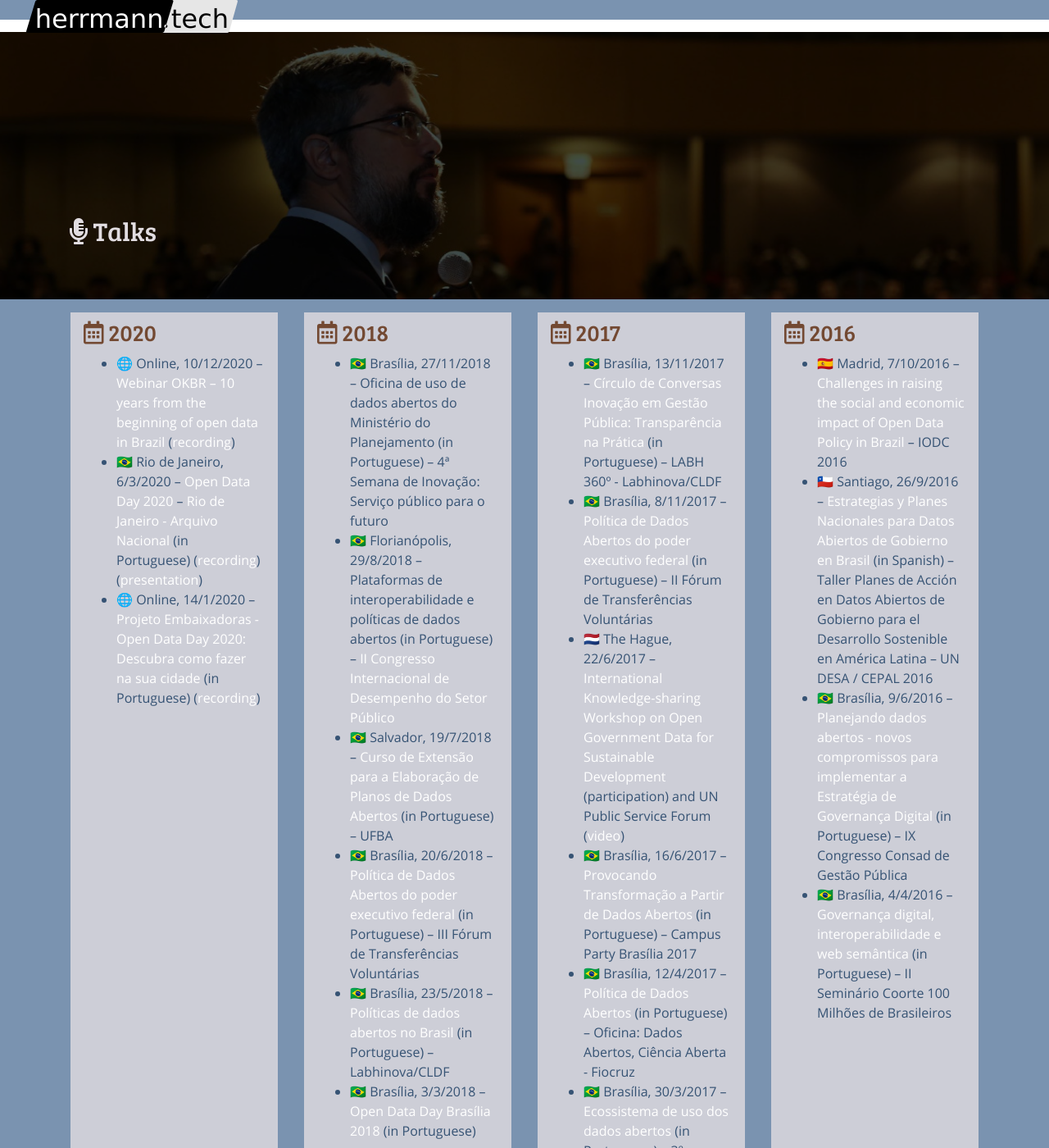
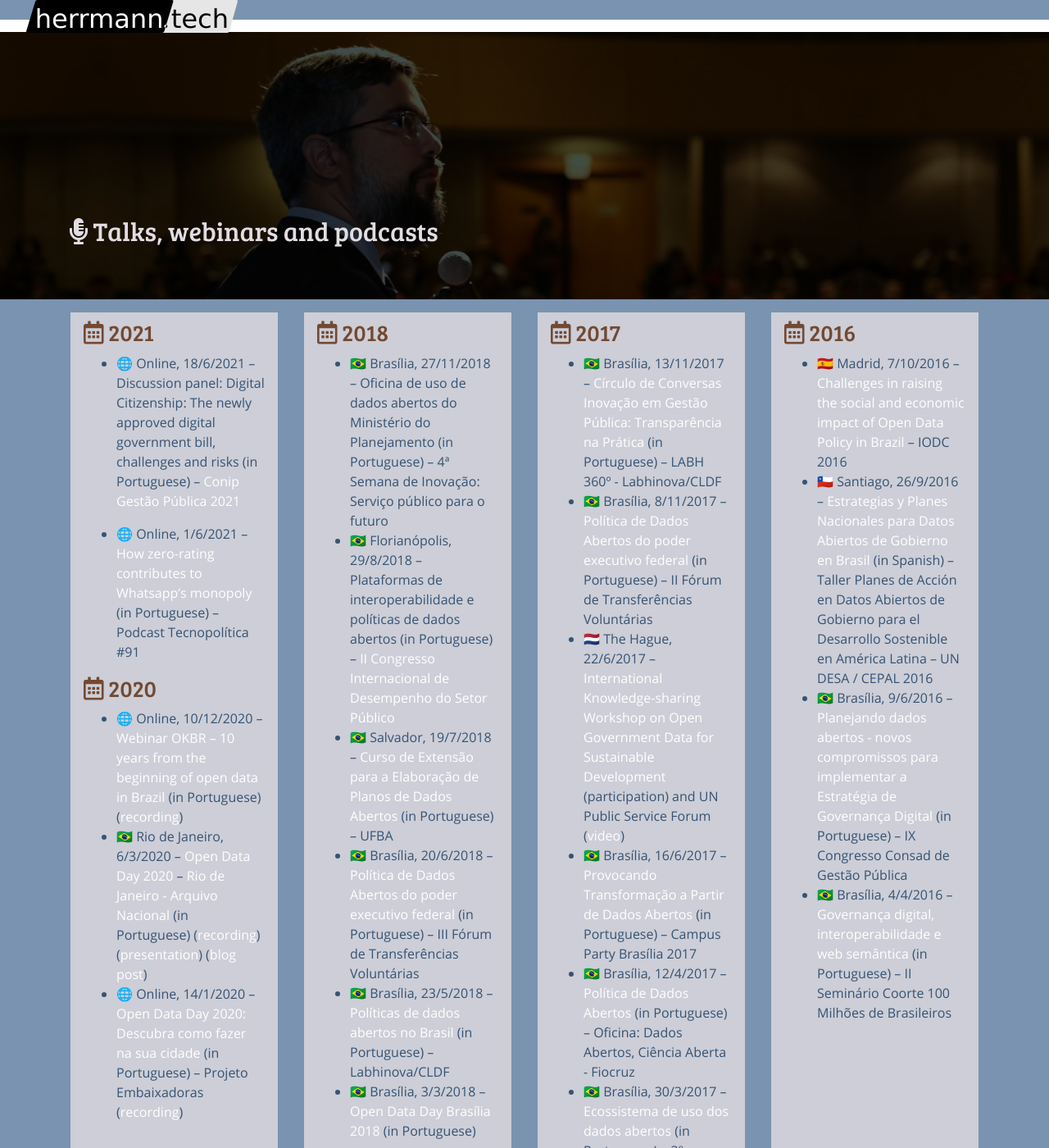
Before and after one commit to augusto-herrmann/augusto-herrmann.github.io, a Jekyll site: the page built from en/index.md, in a window 1280 px wide and 1400 px high, scrolled down 1911 px. Shown: the whole window at 82% size. Built offline with Jekyll 4.4.1, drawn with Linux system fonts in a browser that asks for light colours; nearby versions of some CDN libraries.

Commit message:
add new panel discussion and podcast

```diff
--- a/en/index.md
+++ b/en/index.md
@@ -83,7 +83,7 @@ For more posts, please see [the blog](blog).
 <div class="long-h">
 <div class="container">
 
-## *﻿*{: .fas .fa-microphone-alt} Talks
+## *﻿*{: .fas .fa-microphone-alt} Talks, webinars and podcasts
 
 </div>
 </div>
@@ -95,11 +95,31 @@ For more posts, please see [the blog](blog).
 <div class="col item">
 <div class="content">
 
+### *﻿*{: .far .fa-calendar-alt} 2021
+
+* 🌐 Online, 18/6/2021 -- Discussion panel: Digital Citizenship: The newly
+  approved digital government bill, challenges and risks (in Portuguese) --
+  [Conip Gestão Pública 2021](https://www.conipevento.com.br/)
+
+* 🌐 Online, 1/6/2021 -- [How zero-rating contributes to Whatsapp's monopoly](https://www.youtube.com/watch?v=gcJ7RnbMjE8)
+  (in Portuguese) -- Podcast Tecnopolítica #91
+
 ### *﻿*{: .far .fa-calendar-alt} 2020
 
-* 🌐 Online, 10/12/2020 -- [Webinar OKBR – 10 years from the beginning of open data in Brazil](https://www.ok.org.br/noticia/webinar-celebra-10-anos-da-infraestrutura-nacional-de-dados-abertos-no-brasil/) ([recording](https://www.youtube.com/watch?v=1rCsoU7XSdM))
-* 🇧🇷 Rio de Janeiro, 6/3/2020 -- [Open Data Day 2020](https://opendataday.org) -- [Rio de Janeiro - Arquivo Nacional](http://arquivonacional.gov.br/br/ultimas-noticias/2043-6-de-marco-open-data-day-no-arquivo-nacional) (in Portuguese) ([recording](https://www.youtube.com/watch?v=-1mR2gz_4Hg)) ([presentation](https://pt.slideshare.net/AugustoHerrmannBatis/open-data-day-2020-arquivo-nacional-rio-de-janeiro))
-* 🌐 Online, 14/1/2020 -- [Projeto Embaixadoras - Open Data Day 2020: Descubra como fazer na sua cidade](https://embaixadoras.ok.org.br/civic%20tech/open%20data%20day%202020/2020/01/21/live-open-data-day-2020/) (in Portuguese) ([recording](https://www.youtube.com/watch?v=MGceIuNm2xY))
+{% assign linked_post=site.posts | where:"ref", "2021-03-08-open-data-in-perspectives-an-account-of-open-data-day-2020-rio-at-the-national-archives" | where:"lang", page.lang %}
+
+* 🌐 Online, 10/12/2020 --
+  [Webinar OKBR – 10 years from the beginning of open data in Brazil](https://www.ok.org.br/noticia/webinar-celebra-10-anos-da-infraestrutura-nacional-de-dados-abertos-no-brasil/)
+  (in Portuguese) ([recording](https://www.youtube.com/watch?v=1rCsoU7XSdM))
+* 🇧🇷 Rio de Janeiro, 6/3/2020 -- [Open Data Day 2020](https://opendataday.org)
+  -- [Rio de Janeiro - Arquivo Nacional](http://arquivonacional.gov.br/br/ultimas-noticias/2043-6-de-marco-open-data-day-no-arquivo-nacional)
+  (in Portuguese) ([recording](https://www.youtube.com/watch?v=-1mR2gz_4Hg))
+  ([presentation](https://pt.slideshare.net/AugustoHerrmannBatis/open-data-day-2020-arquivo-nacional-rio-de-janeiro))
+  ([blog post]({{linked_post.first.url}}))
+* 🌐 Online, 14/1/2020 --
+  [Open Data Day 2020: Descubra como fazer na sua cidade](https://embaixadoras.ok.org.br/civic%20tech/open%20data%20day%202020/2020/01/21/live-open-data-day-2020/)
+  (in Portuguese) -- Projeto Embaixadoras
+  ([recording](https://www.youtube.com/watch?v=MGceIuNm2xY))
 
 </div>
 </div>
```
Also changed, not shown: pt/index.md (+21 -3 lines).
